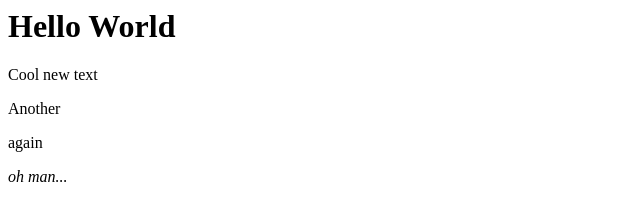
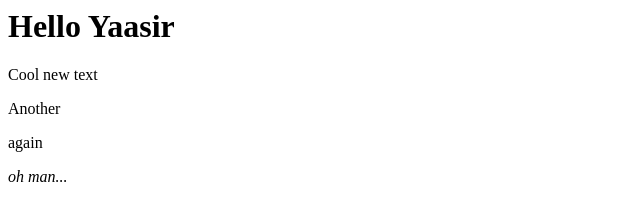
Before and after one commit to thegreatyuke42/testing, a plain HTML site: page index.html in a window 1280 px wide. Shown: the full height of the page, 0-640 px from the left. Drawn offline with Linux system fonts and the light colour scheme.

Commit message:
Update index.html

```diff
--- a/index.html
+++ b/index.html
@@ -1,6 +1,6 @@
 <html>
   <body>
-    <h1>Hello World</h1>
+    <h1>Hello Yaasir</h1>
     <p>Cool new text</p>
     <p>Another</p>
     <p>
```
